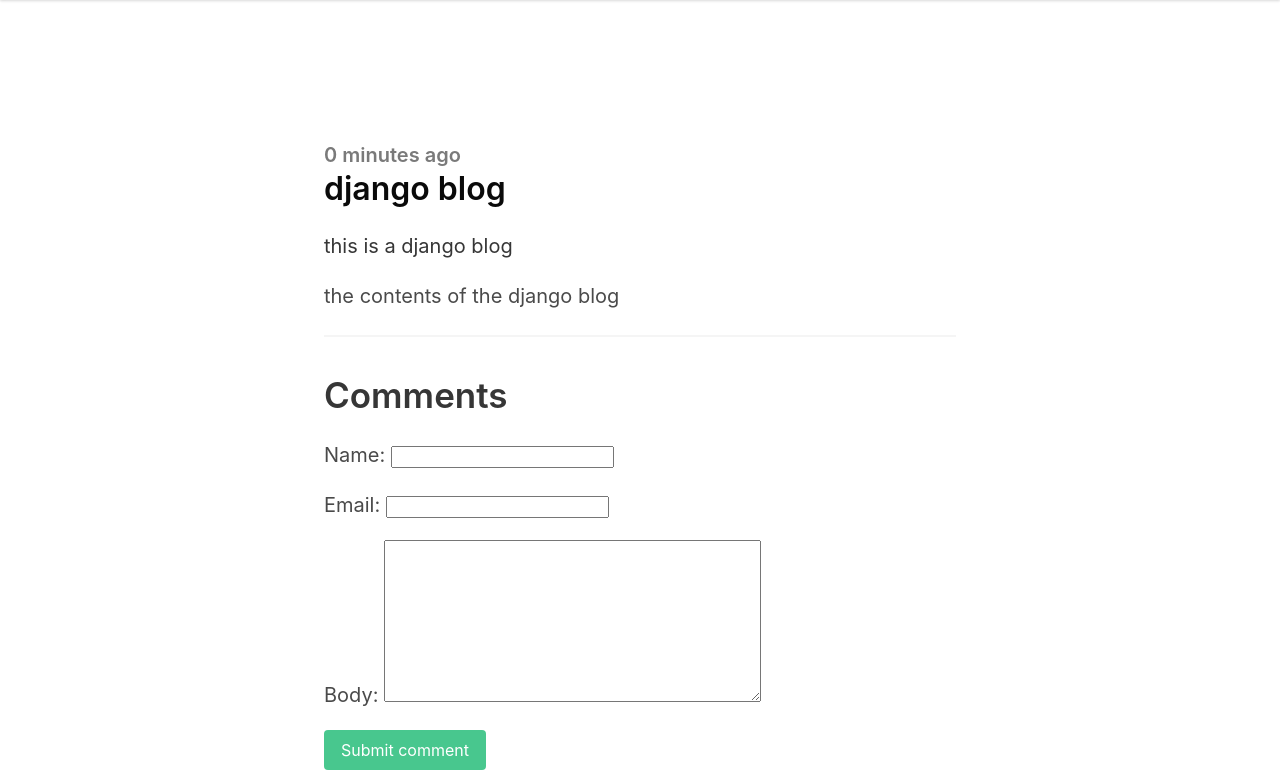
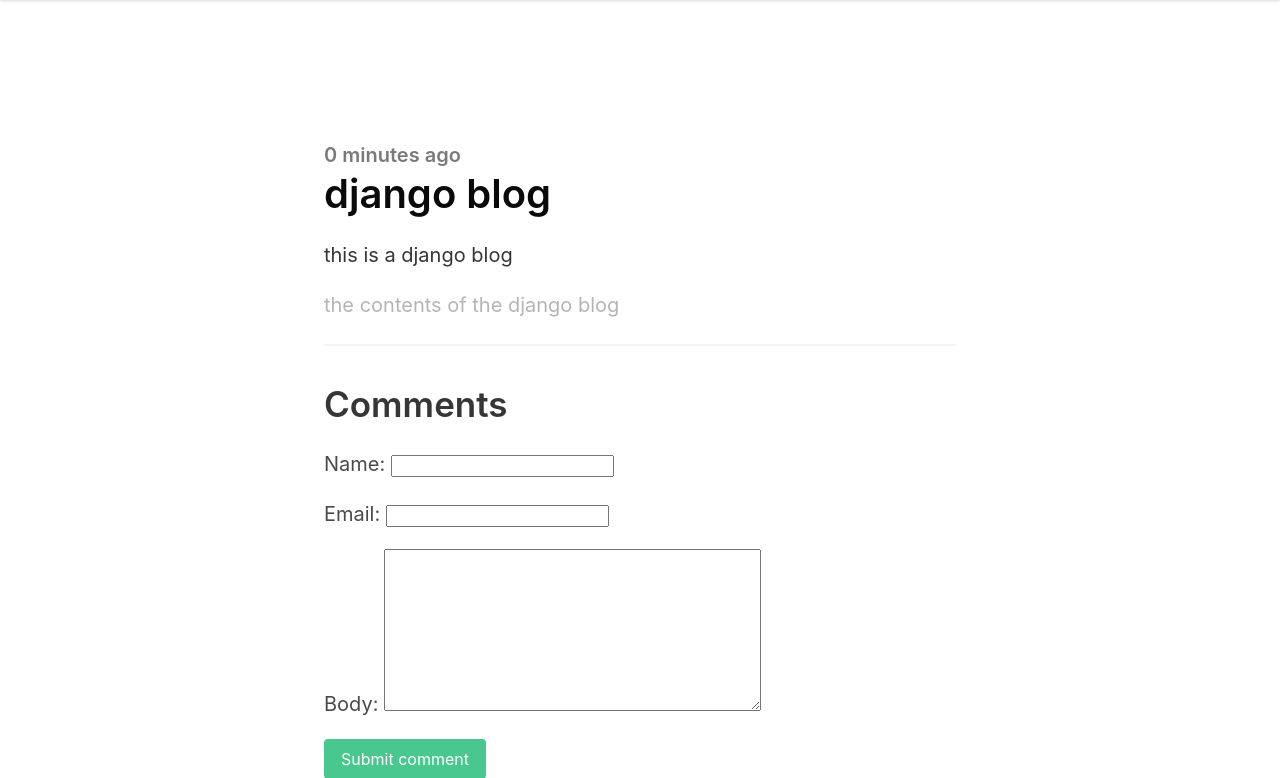
Before and after one commit to sam-mugo/Fontaine, a Django app: a page that uses main_blog/templates/blog/detail.html in a window 1280 px wide. Shown: the part 96-874 px from the top of the page. Run offline with Django 3.2, Linux system fonts and the light colour scheme; data comes from the database, SQL or seed files in the repository; both versions use the stored data as it was after the commit.

Commit message:
more styling

```diff
--- a/main_blog/templates/blog/detail.html
+++ b/main_blog/templates/blog/detail.html
@@ -13,9 +13,9 @@
                                 <!-- can also use date: 'm-d-y H:i' to use hour and minute created-->
 
                                     <h2 class="subtitle is-5 has-text-grey">{{ post.created_at|timesince }} ago</h2>
-                                    <h1 class="title has-text-black is-3">{{ post.title }}</h1>
+                                    <h1 class="title has-text-black is-2">{{ post.title }}</h1>
                                     <p class="has-text-dark">{{ post.intro }}</p>
-                                    <p>{{ post.body }}</p>
+                                    <p style="color: hsl(0, 0%, 71%);">{{ post.body }}</p>
 
 
                                     <hr>
```
Also changed, not shown: db.sqlite3.
